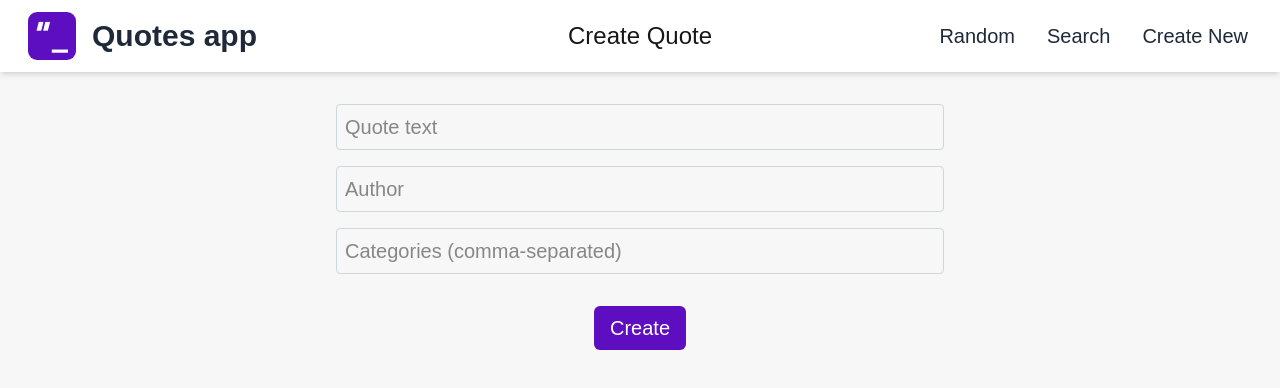
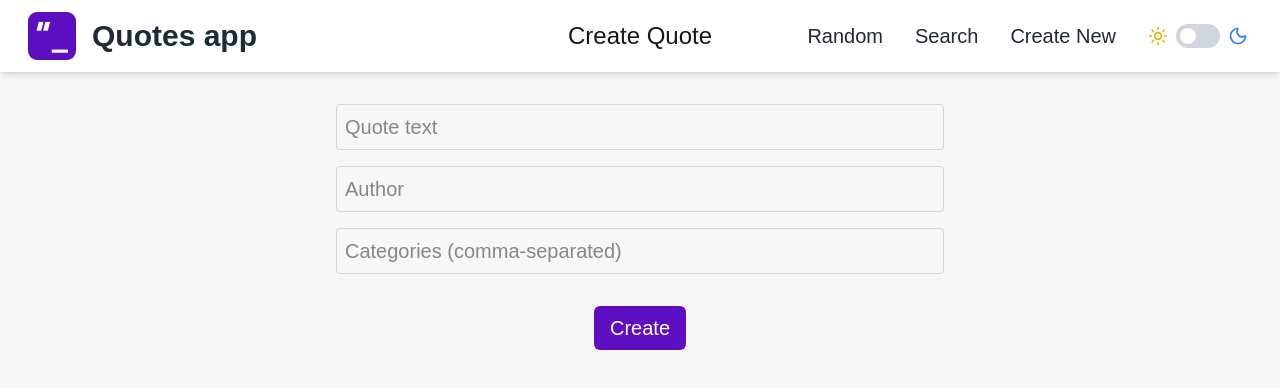
Before and after one commit to artiom-JSat/quotes-db-frontend, a Next.js app in the folder client/: page /quotes/create in a window 1280 px wide. Shown: the top 388 px of the page. Built offline with nearby package versions, Linux system fonts and the light colour scheme; no server answers.

Commit message:
feat: #43 created ThemeProvider, ToggleTheme, Switch and included ThemeProvider in layout

```diff
--- a/client/app/(routes)/globals.css
+++ b/client/app/(routes)/globals.css
@@ -1,8 +1,13 @@
-@import "tailwindcss";
+@import 'tailwindcss';
 
 :root {
   --background: #f7f7f7;
   --foreground: #171717;
+}
+
+.dark {
+  --background: #0a0a0a;
+  --foreground: #ededed;
 }
 
 @theme inline {
@@ -23,4 +28,5 @@ body {
   background: var(--background);
   color: var(--foreground);
   font-family: Arial, Helvetica, sans-serif;
+  transition: background 0.3s ease, color 0.3s ease;
 }
--- a/client/app/(routes)/layout.js
+++ b/client/app/(routes)/layout.js
@@ -3,6 +3,7 @@ import { ToastContainer } from 'react-toastify'
 import 'react-toastify/dist/ReactToastify.css'
 import './globals.css'
 import { Navbar } from '@components/Navbar'
+import { ThemeProvider } from '@components/ThemeProvider'
 
 const geistSans = Geist({
   variable: '--font-geist-sans',
@@ -35,10 +36,11 @@ export const metadata = {
 
 export default function RootLayout({ children }) {
   return (
-    <html lang="en">
+    <html lang="en" className="" suppressHydrationWarning>
       <body
         className={`${geistSans.variable} ${geistMono.variable} antialiased bg-gray-100 dark:bg-gray-900`}
       >
+        <ThemeProvider attribute="class" defaultTheme="system" enableSystem>
           <ToastContainer
             position="top-right"
             autoClose={5000}
@@ -46,6 +48,7 @@ export default function RootLayout({ children }) {
           />
           <Navbar />
           <main className="container mx-auto p-4">{children}</main>
+        </ThemeProvider>
       </body>
     </html>
   )
--- a/client/app/_components/Navbar.jsx
+++ b/client/app/_components/Navbar.jsx
@@ -5,6 +5,7 @@ import { usePathname, useParams } from 'next/navigation'
 import { useState } from 'react'
 import { AppIcon } from '@shared/appIcon'
 import { MenuIcon } from '@shared/menuIcon'
+import { ToggleTheme } from '@components/ToggleTheme'
 
 const getPageTitle = (pathname, params) => {
   const staticTitles = {
@@ -113,6 +114,7 @@ export const Navbar = () => {
               {menuItem.text}
             </Link>
           ))}
+          <ToggleTheme />
         </div>
       </div>
     </nav>
--- /dev/null
+++ b/client/app/_components/Switch.jsx
@@ -0,0 +1,22 @@
+'use client'
+
+import React from 'react'
+
+export const Switch = ({ checked = false, onChange = () => {} }) => {
+  return (
+    <button
+      onClick={() => onChange(!checked)}
+      role="switch"
+      aria-checked={checked}
+      className={`relative inline-flex h-6 w-11 items-center rounded-full transition-colors ${
+        checked ? 'bg-blue-600' : 'bg-gray-300'
+      }`}
+    >
+      <span
+        className={`inline-block h-4 w-4 transform rounded-full bg-white transition-transform ${
+          checked ? 'translate-x-6' : 'translate-x-1'
+        }`}
+      />
+    </button>
+  )
+}
--- /dev/null
+++ b/client/app/_components/ThemeProvider.jsx
@@ -0,0 +1,16 @@
+'use client'
+
+import { ThemeProvider as NextThemesProvider } from 'next-themes'
+
+export function ThemeProvider({ children, ...props }) {
+  return (
+    <NextThemesProvider
+      attribute="class"
+      defaultTheme="system"
+      enableSystem
+      {...props}
+    >
+      {children}
+    </NextThemesProvider>
+  )
+}
--- /dev/null
+++ b/client/app/_components/ToggleTheme.jsx
@@ -0,0 +1,30 @@
+'use client'
+
+import { useTheme } from 'next-themes'
+import { useEffect, useState } from 'react'
+import { Moon, Sun } from 'lucide-react'
+import { Switch } from '@components/Switch'
+
+export const ToggleTheme = () => {
+  const { resolvedTheme, setTheme } = useTheme()
+  const [mounted, setMounted] = useState(false)
+
+  useEffect(() => {
+    setMounted(true)
+  }, [])
+
+  if (!mounted) return null
+
+  const isDark = resolvedTheme === 'dark'
+
+  return (
+    <div className="flex items-center gap-2">
+      <Sun className="h-5 w-5 text-yellow-500" />
+      <Switch
+        checked={isDark}
+        onChange={(val) => setTheme(val ? 'dark' : 'light')}
+      />
+      <Moon className="h-5 w-5 text-blue-500" />
+    </div>
+  )
+}
```
Lines whose indentation alone changed are shown as unchanged.
